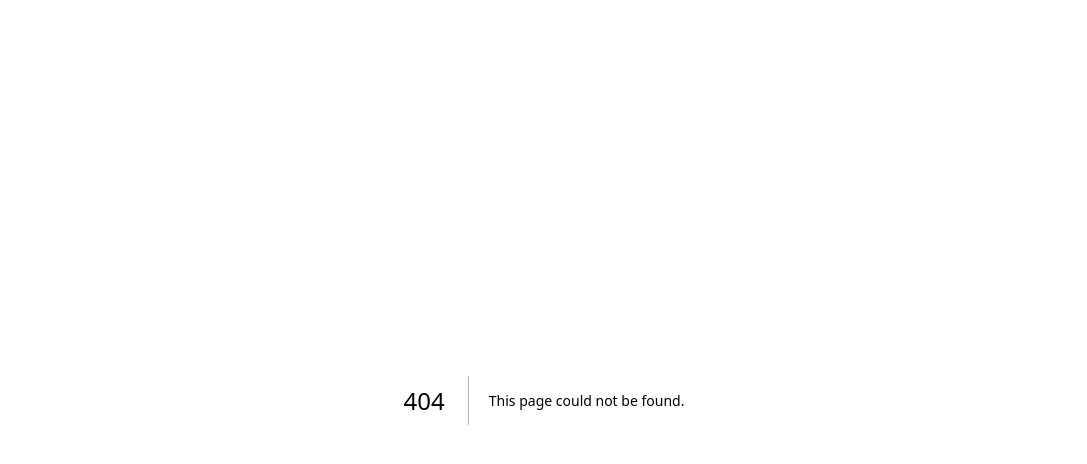
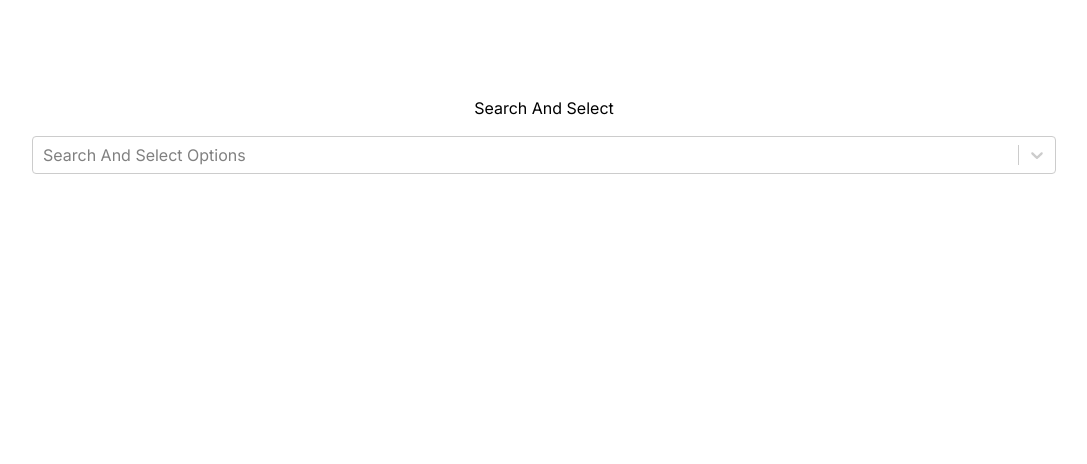
Before and after one commit to Zahid67635/project-3.0, a Next.js app: page /components/searchAndSelect in a window 1280 px wide. Before the commit this address had no page. Shown: the top 464 px of the page, without its empty margins (96-1183 px from the left). Built offline with nearby package versions, Linux system fonts and the light colour scheme.

Commit message:
added input and search and select component

```diff
--- a/package.json
+++ b/package.json
@@ -15,6 +15,7 @@
     "react-dom": "^18",
     "react-hot-toast": "^2.4.1",
     "react-icons": "^4.12.0",
+    "react-select": "^5.8.0",
     "tailwind-merge": "^2.0.0"
   },
   "devDependencies": {
--- a/src/app/components/buttons/page.jsx
+++ b/src/app/components/buttons/page.jsx
@@ -5,7 +5,7 @@ import NavLink from "@/components/buttons/NavLink";
 
 function page() {
   return (
-    <div className="flex flex-col gap-6 py-24 px-[5%] md:px-[10%]">
+    <div>
       <h2 className="text-lg font-semibold text-center">Buttons</h2>
       <div className="flex flex-col gap-4">
         <div className="flex items-center justify-between p-6 border-2 border-gray-200 border-dashed">
--- /dev/null
+++ b/src/app/components/inputField/page.jsx
@@ -0,0 +1,13 @@
+import InputField from "@/components/inputField/InputField";
+import React from "react";
+
+function page() {
+  return (
+    <div>
+      <h1 className="text-center mb-3">Input Field</h1>
+      <InputField />
+    </div>
+  );
+}
+
+export default page;
--- a/src/app/components/page.jsx
+++ b/src/app/components/page.jsx
@@ -3,6 +3,8 @@ import NavLink from "@/components/buttons/NavLink";
 const componentsList = [
   { name: "Buttons", href: "/components/buttons" },
   { name: "Navbar", href: "/components/navbar" },
+  { name: "SearchAndSelect", href: "/components/searchAndSelect" },
+  { name: "InputField", href: "/components/inputField" },
 ];
 
 function page() {
--- /dev/null
+++ b/src/app/components/searchAndSelect/page.jsx
@@ -0,0 +1,13 @@
+import SearchAndSelect from "@/components/searchAndSelect/SearchAndSelect";
+import React from "react";
+
+function page() {
+  return (
+    <div>
+      <h1 className="text-center mb-3">Search And Select</h1>
+      <SearchAndSelect />
+    </div>
+  );
+}
+
+export default page;
--- a/src/app/layout.js
+++ b/src/app/layout.js
@@ -11,7 +11,11 @@ export const metadata = {
 export default function RootLayout({ children }) {
   return (
     <html lang="en">
-      <body className={inter.className}>{children}</body>
+      <body className={inter.className}>
+        <div className="flex flex-col gap-6 py-24 px-[5%] md:px-[10%]">
+          {children}
+        </div>
+      </body>
     </html>
   );
 }
--- /dev/null
+++ b/src/components/inputField/InputField.jsx
@@ -0,0 +1,46 @@
+///
+"use client";
+import React from "react";
+
+const defaultLabelClassNames = "block text-sm font-semibold text-gray-600";
+const defaultClassNames =
+  "mt-1 block w-full font-medium appearance-none rounded-md border border-gray-300 px-3 py-2 placeholder-gray-400 shadow-sm focus:border-green-600 focus:outline-none focus:ring-green-600 sm:text-sm placeholder:font-normal text-gray-500";
+
+function InputField({
+  type = "",
+  name = "",
+  label = "",
+  labelClassName = defaultLabelClassNames,
+  placeholder = "Give an input field",
+  className = defaultClassNames,
+  value,
+  onChange = () => {},
+  onBlur = () => {},
+  errors = {},
+  autoComplete,
+  readOnly,
+  ...restProps
+}) {
+  return (
+    <div className="w-full">
+      <label htmlFor={name} className={labelClassName}>
+        {label}
+      </label>
+      <input
+        type={type}
+        id={name}
+        name={name}
+        placeholder={placeholder}
+        className={className}
+        value={value}
+        onChange={onChange}
+        onBlur={onBlur}
+        autoComplete={autoComplete}
+        readOnly={readOnly}
+        {...restProps}
+      />
+    </div>
+  );
+}
+
+export default InputField;
--- /dev/null
+++ b/src/components/searchAndSelect/SearchAndSelect.jsx
@@ -0,0 +1,82 @@
+"use client";
+
+import React from "react";
+import Select from "react-select";
+
+const defaultLabelClassNames =
+  "flex items-center justify-between gap-2 text-sm font-medium text-gray-600 mb-1";
+
+function SearchAndSelect({
+  label = "",
+  name = "",
+  options = [],
+  onChange = () => {},
+  isClearable = false,
+  extraClassName = "",
+  placeholder = "",
+  ...props
+}) {
+  const customStyles = {
+    control: (provided, state) => ({
+      ...provided,
+      borderColor: !state.isFocused
+        ? provided.borderColor
+        : "rgba(117, 163, 163)",
+      "&:hover": { borderColor: "none" },
+      boxShadow: state.isFocused
+        ? "0 0 0 2px rgba(117, 163, 163)"
+        : provided.boxShadow,
+    }),
+    option: (provided, state) => ({
+      ...provided,
+      backgroundColor:
+        (state.isFocused || state.isSelected) && !state.isMulti
+          ? "rgb(217, 217, 217)"
+          : provided.backgroundColor,
+      color:
+        (state.isFocused || state.isSelected) && !state.isMulti
+          ? "black"
+          : "black",
+      "&:hover": {
+        backgroundColor: "rgb(217, 217, 217)",
+        color: "black",
+        cursor: "pointer",
+      },
+      overflow: "hidden",
+    }),
+    singleValue: (provided) => ({
+      ...provided,
+      color: "rgb(15, 23, 42)",
+    }),
+    menu: (provided) => ({
+      ...provided,
+      backgroundColor: "white",
+    }),
+    input: (provided) => ({
+      ...provided,
+      "input:focus": {
+        boxShadow: "none",
+      },
+    }),
+  };
+  return (
+    <section className="w-full">
+      <div className={defaultLabelClassNames}>
+        <label>{label}</label>
+      </div>
+      <Select
+        name={name}
+        id={name}
+        isClearable={isClearable}
+        styles={customStyles}
+        placeholder="Search And Select Options"
+        options={options}
+        onChange={onChange}
+        noOptionsMessage={() => "No results were found"}
+        {...(props.defaultValue && { defaultValue: props.defaultValue })}
+      />
+    </section>
+  );
+}
+
+export default SearchAndSelect;
```
